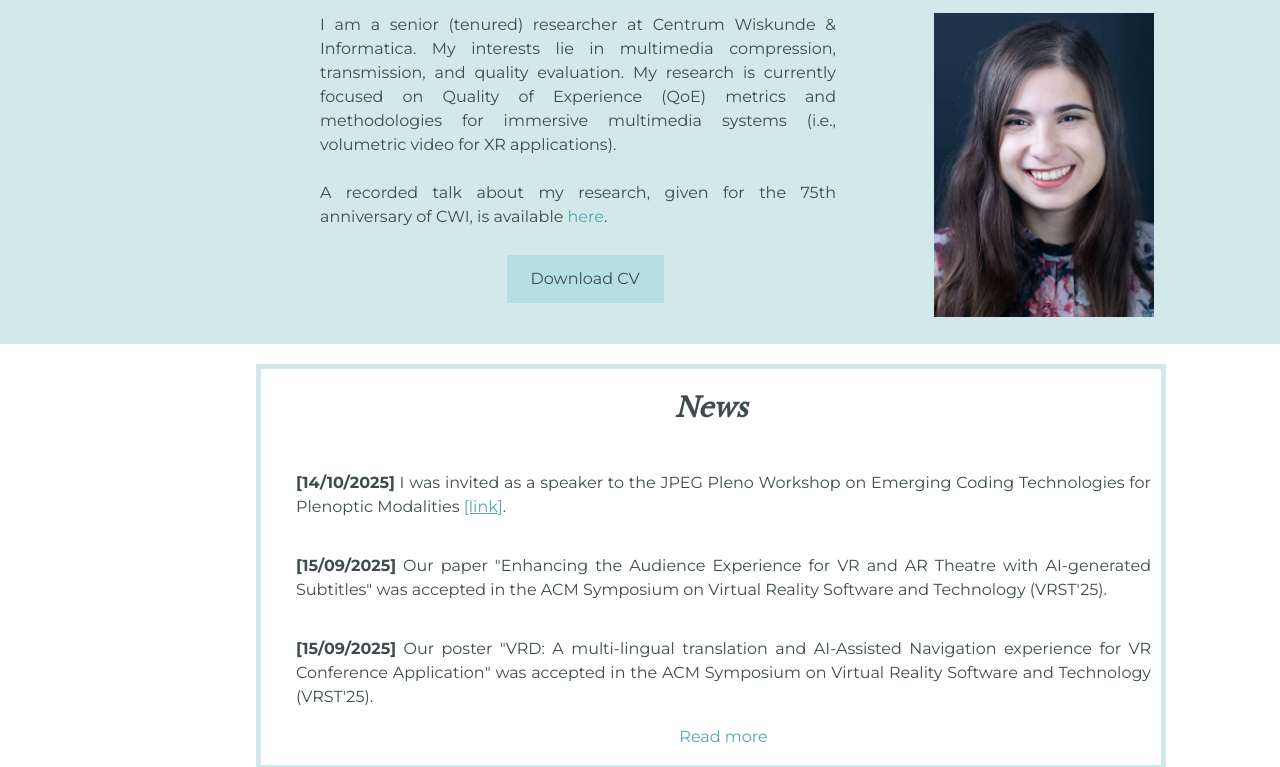
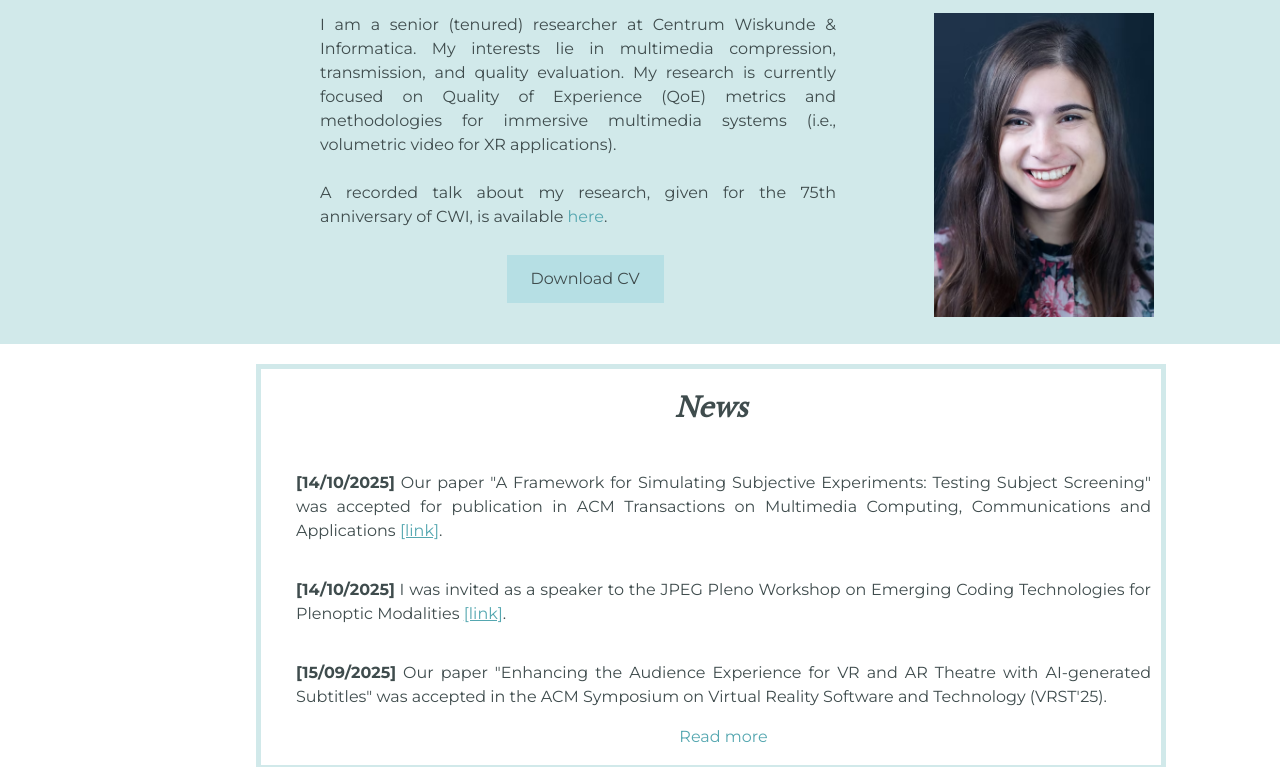
Before and after one commit to ireneviola/ireneviola.github.io, a plain HTML site: page index.html in a window 1280 px wide. Shown: the part 198-965 px from the top of the page. Drawn offline with nearby package versions, Linux system fonts and the light colour scheme.

Commit message:
added paper

```diff
--- a/index.html
+++ b/index.html
@@ -66,16 +66,19 @@
     <div class="mainbox">
         <h3>News</h3>
 
+        <p><strong>[14/10/2025]</strong> Our paper "A Framework for Simulating Subjective Experiments: Testing Subject Screening" was accepted for publication in ACM Transactions on Multimedia Computing, Communications and Applications <a href=http://dx.doi.org/10.1145/3785667>[link]</a>.</p>
+
         <p><strong>[14/10/2025]</strong> I was invited as a speaker to the JPEG Pleno Workshop on Emerging Coding Technologies for Plenoptic Modalities <a href="https://jpeg.org/items/20250922_JPEG_Pleno_workshop_announcement.html">[link]</a>.</p>
 
         <p><strong>[15/09/2025]</strong> Our paper "Enhancing the Audience Experience for VR and AR Theatre with AI-generated Subtitles" was accepted in the ACM Symposium on Virtual Reality Software and Technology (VRST'25).</p>
-
-        <p><strong>[15/09/2025]</strong> Our poster "VRD: A multi-lingual translation and AI-Assisted Navigation experience for VR Conference Application" was accepted in the ACM Symposium on Virtual Reality Software and Technology (VRST'25).</p>
 
 
 
 
         <span id="dots"></span><div id="more">
+
+
+        <p><strong>[15/09/2025]</strong> Our poster "VRD: A multi-lingual translation and AI-Assisted Navigation experience for VR Conference Application" was accepted in the ACM Symposium on Virtual Reality Software and Technology (VRST'25).</p>
 
             <p><strong>[18/08/2025]</strong> Our proposal "Launchpad Nine: Circular Alliance for a Sustainable Future of Immersive Experiences" was accepted in the first round of the CIIIC call "Artistic & Design Research for Immersive Experiences"! More info <a href="https://www.stimuleringsfonds.nl/en/news/adrie-grant-scheme-5-consortiums-selected">here</a></p>
 
```
